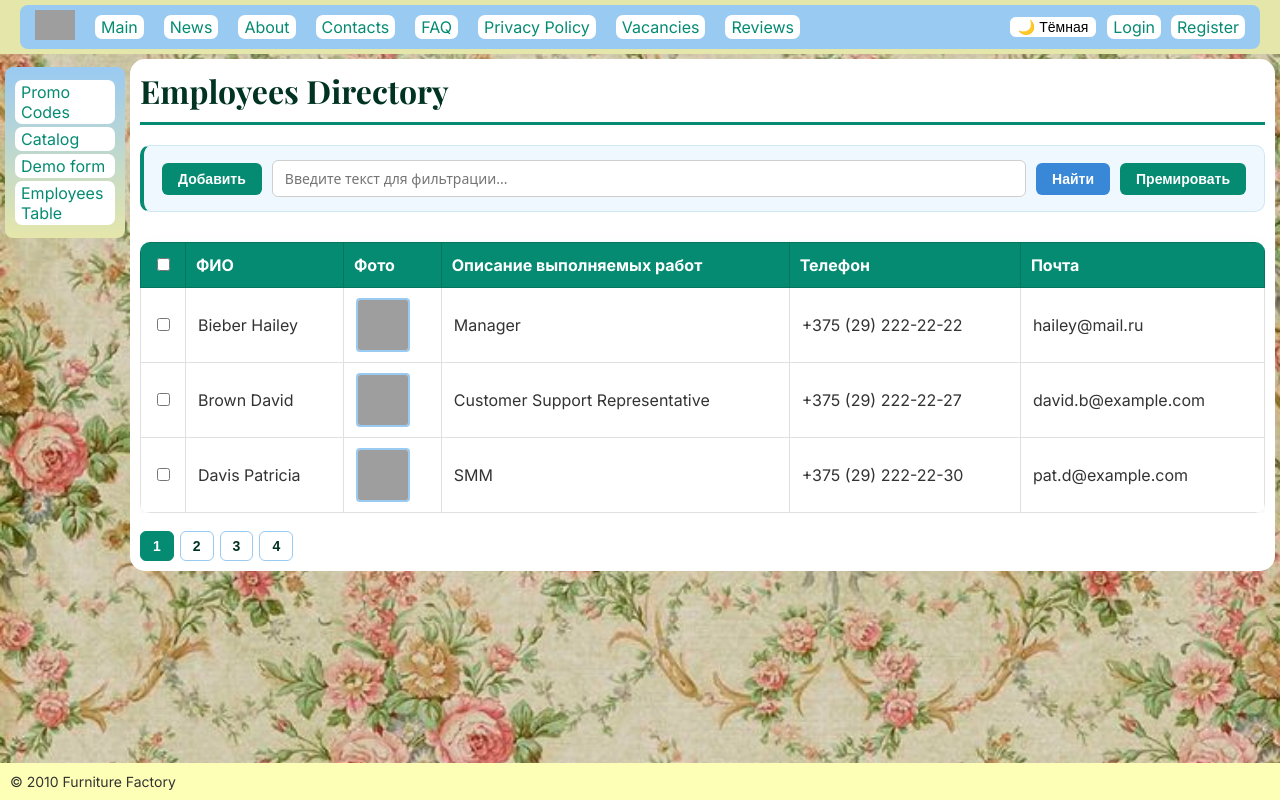
After one commit to zhuchok0/FurnitureFactorySite, a Django app: page /employees/ in a window 1280 px wide. The commit adds this page. Run offline with Django 5.2, Linux system fonts and the light colour scheme; data comes from the database, SQL or seed files in the repository; grey boxes are pictures that could not be loaded.

Commit message:
added employee page

```diff
--- a/FurnitureFactory/urls.py
+++ b/FurnitureFactory/urls.py
@@ -53,6 +53,8 @@ urlpatterns = [
     #     RedirectView.as_view(url='/static/favicon.png', permanent=True)
     # ),
     path('form/', views.form_demo, name='form_demo'),
+    path('api/employees/', views.employees_api_view, name='employees_api'),
+    path('employees/', views.employees_page_view, name='employees_page'),
 ]
 
 
--- a/main/templates/base_generic.html
+++ b/main/templates/base_generic.html
@@ -64,6 +64,7 @@
             <li><a href="{% url 'promocodes_list' %}">Promo Codes</a></li>
             <li><a href="{% url 'catalog' %}">Catalog</a></li>
             <li><a href="{%url 'form_demo' %}">Demo form</a></li>
+            <li><a href="{% url 'employees_page' %}">Employees Table</a></li>
 
             {% if user.is_superuser or user.is_staff %}
                 <li><br></li>
--- /dev/null
+++ b/main/templates/employees_table.html
@@ -0,0 +1,85 @@
+{% extends "base_generic.html" %}
+{% load static %}
+
+{% block title %}Employees - Furniture Factory{% endblock %}
+
+{% block content %}
+    <link rel="stylesheet" href="{% static 'css/employees_table.css' %}">
+
+    <div class="employees-page-header">
+        <h1>Employees Directory</h1>
+    </div>
+
+    <div class="employees-controls">
+        <button type="button" id="toggle-form-btn" class="emp-btn">Добавить</button>
+        <input type="text" id="search-input" placeholder="Введите текст для фильтрации...">
+        <button type="button" id="search-btn" class="emp-btn emp-btn--secondary">Найти</button>
+        <button type="button" id="premiate-btn" class="emp-btn">Премировать</button>
+    </div>
+
+    <div class="emp-form-container" id="form-container">
+        <h3>Добавление сотрудника</h3>
+        <form id="add-employee-form">
+            <div class="emp-form-group">
+                <label for="inp-fullname">ФИО:</label>
+                <input type="text" id="inp-fullname" required>
+            </div>
+            <div class="emp-form-group">
+                <label for="inp-url">URL описания работ (например, http://site.ru/index.php):</label>
+                <input type="text" id="inp-url" required>
+                <span class="error-message" id="err-url"></span>
+            </div>
+            <div class="emp-form-group">
+                <label for="inp-phone">Телефон:</label>
+                <input type="text" id="inp-phone" required placeholder="+375 (29) 111-22-33 или 80291112233">
+                <span class="error-message" id="err-phone"></span>
+            </div>
+            <div class="emp-form-group">
+                <label for="inp-email">Почта:</label>
+                <input type="email" id="inp-email" required>
+            </div>
+            <button type="submit" id="submit-btn" class="emp-btn" disabled>Добавить в таблицу</button>
+        </form>
+        <p id="validation-summary" style="margin-top: 10px; font-weight: 600;"></p>
+    </div>
+
+    <div id="loader" class="furn-loader" aria-label="Loading" role="status" style="display: none;">
+        <div class="furn-loader__blocks" aria-hidden="true">
+            <span class="furn-loader__block furn-loader__block--red"></span>
+            <span class="furn-loader__block furn-loader__block--yellow"></span>
+            <span class="furn-loader__block furn-loader__block--blue"></span>
+            <span class="furn-loader__block furn-loader__block--green"></span>
+        </div>
+        <p class="furn-loader__text">Загрузка данных...</p>
+    </div>
+
+    <div class="table-wrapper">
+        <table id="employees-table" class="employees-data-table">
+            <thead>
+                <tr>
+                    <th><input type="checkbox" id="select-all" aria-label="Выбрать всех"></th>
+                    <th data-sort="full_name">ФИО <span class="sort-indicator"></span></th>
+                    <th>Фото</th>
+                    <th data-sort="description">Описание выполняемых работ <span class="sort-indicator"></span></th>
+                    <th data-sort="phone">Телефон <span class="sort-indicator"></span></th>
+                    <th data-sort="email">Почта <span class="sort-indicator"></span></th>
+                </tr>
+            </thead>
+            <tbody id="table-body"></tbody>
+        </table>
+    </div>
+
+    <div class="emp-pagination" id="pagination-container"></div>
+
+    <div class="emp-info-card" id="details-block" style="display: none;">
+        <h3>Детальная информация о сотруднике</h3>
+        <p id="details-content"></p>
+    </div>
+
+    <div class="emp-info-card" id="bonus-block" style="display: none;">
+        <h3>Премирование сотрудников</h3>
+        <p id="bonus-content"></p>
+    </div>
+
+    <script src="{% static 'js/employees.js' %}"></script>
+{% endblock %}
--- a/main/views.py
+++ b/main/views.py
@@ -950,3 +950,24 @@ def form_demo(request):
         'errors': errors,
         'submitted': request.method == 'POST' and not errors,
     })
+
+from django.http import JsonResponse
+
+def employees_api_view(request):
+    employees = Employee.objects.select_related('position').all()
+    data = []
+    for emp in employees:
+        data.append({
+            'id': emp.id,
+            'full_name': emp.full_name,
+            'first_name': emp.first_name,
+            'last_name': emp.last_name,
+            'photo': emp.photo.url if emp.photo else '',
+            'description': emp.position.name if emp.position else 'Сотрудник', # или описание из Position
+            'phone': emp.phone,
+            'email': emp.email,
+        })
+    return JsonResponse({'employees': data})
+
+def employees_page_view(request):
+    return render(request, 'employees_table.html')
--- /dev/null
+++ b/static/css/employees_table.css
@@ -0,0 +1,253 @@
+
+/* -------------------------- EMPLOYEES TABLE PAGE -------------------------- */
+
+.employees-page-header {
+    display: flex;
+    justify-content: space-between;
+    align-items: center;
+    flex-wrap: wrap;
+    gap: 15px;
+    margin-bottom: 20px;
+    padding-bottom: 10px;
+    border-bottom: 3px solid #068b73;
+}
+
+.employees-page-header h1 {
+    margin: 0;
+    color: #003322;
+    font-family: 'Playfair Display', Georgia, serif;
+}
+
+.employees-controls {
+    display: flex;
+    flex-wrap: wrap;
+    gap: 10px;
+    align-items: center;
+    margin-bottom: 20px;
+    padding: 14px 18px;
+    background-color: #f0f8ff;
+    border: 1px solid #d0e7f5;
+    border-left: 4px solid #068b73;
+    border-radius: 10px;
+}
+
+.employees-controls input[type="text"] {
+    flex: 1 1 220px;
+    min-width: 180px;
+    padding: 8px 12px;
+    background-color: #ffffff;
+    border: 1px solid #99caf2;
+    border-radius: 6px;
+}
+
+.emp-btn {
+    padding: 8px 16px;
+    background-color: #068b73;
+    color: #ffffff;
+    border: none;
+    border-radius: 6px;
+    font-weight: 600;
+    transition: background-color 0.2s, transform 0.15s;
+}
+
+.emp-btn:hover:not(:disabled) {
+    background-color: #05a88a;
+    transform: translateY(-1px);
+}
+
+.emp-btn--secondary {
+    background-color: #3987d7;
+}
+
+.emp-btn--secondary:hover:not(:disabled) {
+    background-color: #2d73ba;
+}
+
+/* Выпадающая форма добавления */
+.emp-form-container {
+    display: none;
+    margin-bottom: 25px;
+    padding: 20px;
+    background-color: #ffffff;
+    border: 1px solid #d0e7f5;
+    border-left: 4px solid #068b73;
+    border-radius: 10px;
+    box-shadow: 0 2px 10px rgba(6, 139, 115, 0.08);
+}
+
+.emp-form-container.active {
+    display: block;
+}
+
+.emp-form-container h3 {
+    margin-top: 0;
+    color: #003322;
+    font-family: 'Playfair Display', Georgia, serif;
+}
+
+.emp-form-group {
+    margin-bottom: 12px;
+}
+
+.emp-form-group label {
+    display: block;
+    margin-bottom: 5px;
+    font-weight: 600;
+    color: #003322;
+}
+
+.emp-form-group input {
+    width: 100%;
+    box-sizing: border-box;
+}
+
+.input-error {
+    border: 1px solid #e05353 !important;
+    background-color: #ffe6e6 !important;
+}
+
+.error-message {
+    display: block;
+    margin-top: 4px;
+    font-size: 12px;
+    color: #c62828;
+}
+
+/* Таблица: белый фон по умолчанию, смена цвета при наведении на строку */
+.employees-data-table {
+    width: 100%;
+    border-collapse: collapse;
+    margin-top: 10px;
+    background-color: #ffffff;
+    border-radius: 10px;
+    overflow: hidden;
+    box-shadow: 0 2px 10px rgba(6, 139, 115, 0.08);
+}
+
+.employees-data-table thead th {
+    background-color: #068b73;
+    color: #ffffff;
+    padding: 12px 10px;
+    text-align: left;
+    cursor: pointer;
+    user-select: none;
+    border: 1px solid #057560;
+}
+
+.employees-data-table thead th:first-child {
+    cursor: default;
+    text-align: center;
+    width: 44px;
+}
+
+.employees-data-table tbody td {
+    background-color: #ffffff;
+    color: #333333;
+    padding: 10px 12px;
+    border: 1px solid #e0e0e0;
+    vertical-align: middle;
+    transition: background-color 0.18s ease;
+}
+
+.employees-data-table tbody td:first-child {
+    text-align: center;
+}
+
+.employees-data-table tbody tr {
+    cursor: pointer;
+}
+
+.employees-data-table tbody tr:hover td {
+    background-color: #e6f7f3;
+}
+
+.employees-data-table tbody tr td img {
+    display: block;
+    width: 54px;
+    height: 54px;
+    object-fit: cover;
+    border-radius: 8px;
+    border: 2px solid #99caf2;
+}
+
+.sort-indicator {
+    margin-left: 6px;
+    font-size: 12px;
+}
+
+/* Пагинация */
+.emp-pagination {
+    display: flex;
+    flex-wrap: wrap;
+    gap: 6px;
+    align-items: center;
+    margin-top: 18px;
+}
+
+.emp-pagination button {
+    padding: 6px 12px;
+    background-color: #ffffff;
+    color: #003322;
+    border: 1px solid #99caf2;
+    border-radius: 6px;
+    font-weight: 600;
+}
+
+.emp-pagination button:hover {
+    background-color: #e6f3ff;
+}
+
+.emp-pagination button.active {
+    background-color: #068b73;
+    color: #ffffff;
+    border-color: #068b73;
+}
+
+/* Блоки деталей и премирования под таблицей */
+.emp-info-card {
+    margin-top: 22px;
+    padding: 18px 22px;
+    background-color: #ffffff;
+    border: 1px solid #d0e7f5;
+    border-left: 4px solid #068b73;
+    border-radius: 10px;
+    box-shadow: 0 2px 10px rgba(6, 139, 115, 0.08);
+}
+
+.emp-info-card h3 {
+    margin-top: 0;
+    color: #003322;
+    font-family: 'Playfair Display', Georgia, serif;
+}
+
+/* Тёмная тема для страницы сотрудников */
+html[data-theme="dark"] .employees-data-table,
+html[data-theme="dark"] .employees-data-table tbody td {
+    background-color: #1e1e1e;
+    color: #e0e0e0;
+    border-color: #3a3a3a;
+}
+
+html[data-theme="dark"] .employees-data-table tbody tr:hover td {
+    background-color: #273b37;
+}
+
+html[data-theme="dark"] .employees-controls,
+html[data-theme="dark"] .emp-form-container,
+html[data-theme="dark"] .emp-info-card {
+    background-color: #252525;
+    color: #e0e0e0;
+    border-color: #383838;
+}
+
+html[data-theme="dark"] .emp-pagination button {
+    background-color: #2d333b;
+    color: #e0e0e0;
+    border-color: #444c56;
+}
+
+html[data-theme="dark"] .emp-pagination button.active {
+    background-color: #068b73;
+    color: #ffffff;
+    border-color: #068b73;
+}
--- /dev/null
+++ b/static/js/employees.js
@@ -0,0 +1,348 @@
+document.addEventListener('DOMContentLoaded', () => {
+    let employeesData = [];
+    let filteredData = [];
+    let selectedEmployeeIds = new Set();
+    let currentPage = 1;
+    const itemsPerPage = 3;
+    let currentSortColumn = null;
+    let sortDirection = 'asc'; // 'asc' или 'desc'
+
+    const tableBody = document.getElementById('table-body');
+    const selectAllCheckbox = document.getElementById('select-all');
+    const loader = document.getElementById('loader');
+    const searchInput = document.getElementById('search-input');
+    const searchBtn = document.getElementById('search-btn');
+    const toggleFormBtn = document.getElementById('toggle-form-btn');
+    const formContainer = document.getElementById('form-container');
+    const paginationContainer = document.getElementById('pagination-container');
+    const detailsBlock = document.getElementById('details-block');
+    const detailsContent = document.getElementById('details-content');
+    const bonusBlock = document.getElementById('bonus-block');
+    const bonusContent = document.getElementById('bonus-content');
+
+    // Элементы формы
+    const fullNameInput = document.getElementById('inp-fullname');
+    const inpUrl = document.getElementById('inp-url');
+    const inpPhone = document.getElementById('inp-phone');
+    const emailInput = document.getElementById('inp-email');
+    const submitBtn = document.getElementById('submit-btn');
+    const errUrl = document.getElementById('err-url');
+    const errPhone = document.getElementById('err-phone');
+    const addForm = document.getElementById('add-employee-form');
+
+    const loaderText = loader ? loader.querySelector('.furn-loader__text') : null;
+
+    function setLoading(isLoading, message = 'Загрузка данных...') {
+        if (!loader) return;
+        if (loaderText && message) {
+            loaderText.textContent = message;
+        }
+        loader.style.display = isLoading ? 'flex' : 'none';
+    }
+
+    function runWithLoader(action, message = 'Выполнение операции...', delayMs = 1500) {
+        setLoading(true, message);
+
+        const finish = () => {
+            try {
+                action();
+            } finally {
+                setLoading(false);
+            }
+        };
+
+        // Небольшая задержка нужна, чтобы браузер успел отрисовать прелоадер
+        // даже при быстрой клиентской обработке массива
+        if (delayMs > 0) {
+            setTimeout(finish, delayMs);
+        } else {
+            finish();
+        }
+    }
+
+    function updateSelectAllState() {
+        if (!selectAllCheckbox || !tableBody) return;
+        const pageCheckboxes = tableBody.querySelectorAll('.row-checkbox');
+        if (pageCheckboxes.length === 0) {
+            selectAllCheckbox.checked = false;
+            selectAllCheckbox.indeterminate = false;
+            return;
+        }
+        const checkedCount = Array.from(pageCheckboxes).filter(cb => cb.checked).length;
+        selectAllCheckbox.checked = checkedCount === pageCheckboxes.length;
+        selectAllCheckbox.indeterminate = checkedCount > 0 && checkedCount < pageCheckboxes.length;
+    }
+
+    // 1. Загрузка данных с сервера с прелоадером
+    function fetchEmployees() {
+        setLoading(true, 'Загрузка данных...');
+        fetch('/api/employees/')
+            .then(response => {
+                if (!response.ok) throw new Error(`HTTP ${response.status}`);
+                return response.json();
+            })
+            .then(data => {
+                employeesData = data.employees || [];
+                filteredData = [...employeesData];
+                renderTable();
+            })
+            .catch(error => {
+                console.error('Ошибка загрузки:', error);
+            })
+            .finally(() => {
+                setLoading(false);
+            });
+    }
+
+    fetchEmployees();
+
+    // 2. Отображение таблицы и пагинация
+    function renderTable() {
+        if (!tableBody) return;
+        tableBody.innerHTML = '';
+        const start = (currentPage - 1) * itemsPerPage;
+        const end = start + itemsPerPage;
+        const paginatedItems = filteredData.slice(start, end);
+
+        if (paginatedItems.length === 0) {
+            tableBody.innerHTML = `<tr><td colspan="6" style="text-align: center;">Нет данных</td></tr>`;
+            if (paginationContainer) paginationContainer.innerHTML = '';
+            updateSelectAllState();
+            return;
+        }
+
+        paginatedItems.forEach(emp => {
+            const empId = String(emp.id);
+            const tr = document.createElement('tr');
+            tr.dataset.id = emp.id;
+            tr.innerHTML = `
+                <td><input type="checkbox" class="row-checkbox" data-id="${emp.id}" data-name="${emp.full_name}"></td>
+                <td>${emp.full_name}</td>
+                <td>${emp.photo ? `<img src="${emp.photo}" width="50" style="border-radius:4px;">` : 'Нет фото'}</td>
+                <td>${emp.description}</td>
+                <td>${emp.phone}</td>
+                <td>${emp.email}</td>
+            `;
+
+            const checkbox = tr.querySelector('.row-checkbox');
+            if (checkbox) {
+                checkbox.checked = selectedEmployeeIds.has(empId);
+                checkbox.addEventListener('change', (e) => {
+                    e.stopPropagation();
+                    if (checkbox.checked) {
+                        selectedEmployeeIds.add(empId);
+                    } else {
+                        selectedEmployeeIds.delete(empId);
+                    }
+                    updateSelectAllState();
+                });
+            }
+
+            tr.addEventListener('click', (e) => {
+                if (e.target.tagName === 'INPUT') return;
+                showDetails(emp);
+            });
+
+            tableBody.appendChild(tr);
+        });
+
+        updateSelectAllState();
+        renderPagination();
+    }
+
+    if (selectAllCheckbox) {
+        selectAllCheckbox.addEventListener('change', () => {
+            if (!tableBody) return;
+            const pageCheckboxes = tableBody.querySelectorAll('.row-checkbox');
+            pageCheckboxes.forEach(cb => {
+                cb.checked = selectAllCheckbox.checked;
+                const empId = String(cb.dataset.id);
+                if (selectAllCheckbox.checked) {
+                    selectedEmployeeIds.add(empId);
+                } else {
+                    selectedEmployeeIds.delete(empId);
+                }
+            });
+            selectAllCheckbox.indeterminate = false;
+        });
+    }
+
+    function renderPagination() {
+        if (!paginationContainer) return;
+        paginationContainer.innerHTML = '';
+        const totalPages = Math.ceil(filteredData.length / itemsPerPage);
+        if (totalPages <= 1) return;
+
+        for (let i = 1; i <= totalPages; i++) {
+            const btn = document.createElement('button');
+            btn.textContent = i;
+            if (i === currentPage) btn.classList.add('active');
+            btn.addEventListener('click', () => {
+                currentPage = i;
+                renderTable();
+            });
+            paginationContainer.appendChild(btn);
+        }
+    }
+
+    // 3. Фильтрация
+    if (searchBtn && searchInput) {
+        searchBtn.addEventListener('click', () => {
+            const query = searchInput.value.toLowerCase().trim();
+            runWithLoader(() => {
+                if (!query) {
+                    filteredData = [...employeesData];
+                } else {
+                    const searchableFields = ['full_name', 'description', 'phone', 'email'];
+                    filteredData = employeesData.filter(emp =>
+                        searchableFields.some(field =>
+                            String(emp[field] || '').toLowerCase().includes(query)
+                        )
+                    );
+                }
+                currentPage = 1;
+                renderTable();
+            }, 'Фильтрация записей...', 200);
+        });
+    }
+
+    // 4. Сортировка по столбцам
+    document.querySelectorAll('th[data-sort]').forEach(th => {
+        th.addEventListener('click', () => {
+            const column = th.dataset.sort;
+            if (currentSortColumn === column) {
+                sortDirection = sortDirection === 'asc' ? 'desc' : 'asc';
+            } else {
+                currentSortColumn = column;
+                sortDirection = 'asc';
+            }
+
+            document.querySelectorAll('.sort-indicator').forEach(el => el.textContent = '');
+            const indicator = th.querySelector('.sort-indicator');
+            if (indicator) indicator.textContent = sortDirection === 'asc' ? '▲' : '▼';
+
+            filteredData.sort((a, b) => {
+                let valA = a[column] || '';
+                let valB = b[column] || '';
+                if (valA < valB) return sortDirection === 'asc' ? -1 : 1;
+                if (valA > valB) return sortDirection === 'asc' ? 1 : -1;
+                return 0;
+            });
+
+            renderTable();
+        });
+    });
+
+    // 5. Показ деталей строки под таблицей
+    function showDetails(emp) {
+        if (!detailsBlock || !detailsContent) return;
+        detailsBlock.style.display = 'block';
+        detailsContent.innerHTML = `
+            <strong>ФИО:</strong> ${emp.full_name}<br>
+            <strong>Должность / Работы:</strong> ${emp.description}<br>
+            <strong>Телефон:</strong> ${emp.phone}<br>
+            <strong>Email:</strong> ${emp.email}<br>
+            ${emp.photo ? `<img src="${emp.photo}" width="100" style="margin-top:10px; border-radius:4px;">` : ''}
+        `;
+    }
+
+    // 6. Валидация URL и Телефона
+    function validateUrl(url) {
+        const regex = /^https?:\/\/.+\.(php|html)$/i;
+        return regex.test(url);
+    }
+
+    function validatePhone(phone) {
+        const regex = /^(\+375|8)\s*\(?\d{2}\)?\s*\d{3}[\s-]?\d{2}[\s-]?\d{2}$/;
+        return regex.test(phone);
+    }
+
+    function checkFormValidity() {
+        if (!inpUrl || !inpPhone || !submitBtn) return;
+        const isUrlValid = validateUrl(inpUrl.value.trim());
+        const isPhoneValid = validatePhone(inpPhone.value.trim());
+
+        if (inpUrl.value && !isUrlValid) {
+            inpUrl.classList.add('input-error');
+            if (errUrl) errUrl.textContent = 'Неверный формат URL. Пример: http://site.ru/index.php';
+        } else {
+            inpUrl.classList.remove('input-error');
+            if (errUrl) errUrl.textContent = '';
+        }
+
+        if (inpPhone.value && !isPhoneValid) {
+            inpPhone.classList.add('input-error');
+            if (errPhone) errPhone.textContent = 'Неверный формат телефона. Пример: +375 (29) 111-22-33';
+        } else {
+            inpPhone.classList.remove('input-error');
+            if (errPhone) errPhone.textContent = '';
+        }
+
+        const hasName = fullNameInput && fullNameInput.value.trim().length > 0;
+        const hasEmail = emailInput && emailInput.value.trim().length > 0;
+
+        if (isUrlValid && isPhoneValid && hasName && hasEmail) {
+            submitBtn.removeAttribute('disabled');
+        } else {
+            submitBtn.setAttribute('disabled', 'true');
+        }
+    }
+
+    if (inpUrl) inpUrl.addEventListener('input', checkFormValidity);
+    if (inpPhone) inpPhone.addEventListener('input', checkFormValidity);
+    if (fullNameInput) fullNameInput.addEventListener('input', checkFormValidity);
+    if (emailInput) emailInput.addEventListener('input', checkFormValidity);
+
+    if (toggleFormBtn && formContainer) {
+        toggleFormBtn.addEventListener('click', () => {
+            formContainer.classList.toggle('active');
+        });
+    }
+
+    if (addForm) {
+        addForm.addEventListener('submit', (e) => {
+            e.preventDefault();
+            const newEmp = {
+                id: Date.now(),
+                full_name: fullNameInput ? fullNameInput.value.trim() : '',
+                photo: '',
+                description: 'Новый сотрудник (' + inpUrl.value.trim() + ')',
+                phone: inpPhone.value.trim(),
+                email: emailInput ? emailInput.value.trim() : ''
+            };
+
+            runWithLoader(() => {
+                employeesData.unshift(newEmp);
+                filteredData = [...employeesData];
+                currentPage = 1;
+                renderTable();
+                addForm.reset();
+                submitBtn.setAttribute('disabled', 'true');
+                if (formContainer) formContainer.classList.remove('active');
+            }, 'Добавление сотрудника...', 200);
+        });
+    }
+
+    // 7. Кнопка премирования выбранных чекбоксами (по всем страницам)
+    const premiateBtn = document.getElementById('premiate-btn');
+    if (premiateBtn) {
+        premiateBtn.addEventListener('click', () => {
+            const selectedEmployees = employeesData.filter(emp =>
+                selectedEmployeeIds.has(String(emp.id))
+            );
+
+            if (selectedEmployees.length === 0) {
+                alert('Выберите хотя бы одного сотрудника для премирования!');
+                return;
+            }
+
+            runWithLoader(() => {
+                const names = selectedEmployees.map(emp => emp.full_name);
+                if (bonusBlock && bonusContent) {
+                    bonusBlock.style.display = 'block';
+                    bonusContent.innerHTML = `Приказываю выдать премию следующим сотрудникам: <strong>${names.join(', ')}</strong> за успешное выполнение текущих задач и высокий профессионализм.`;
+                }
+            }, 'Формирование приказа о премировании...', 200);
+        });
+    }
+});
```
Also changed, not shown: static/css/style.css (line endings or trailing spaces).
